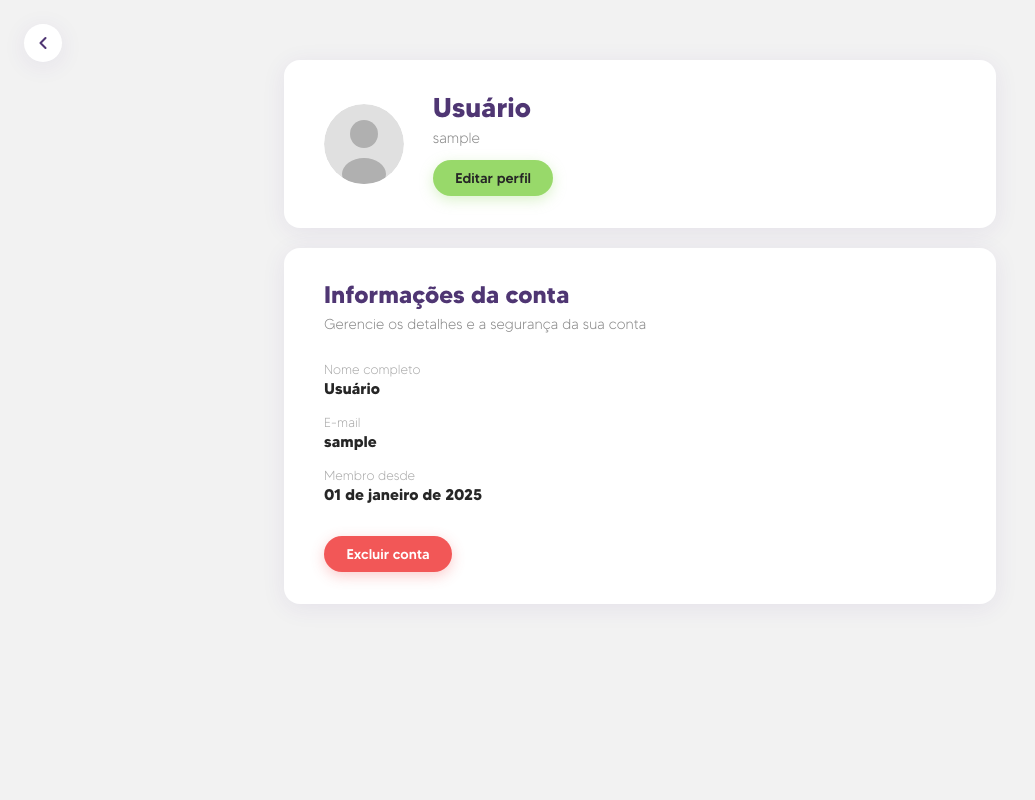
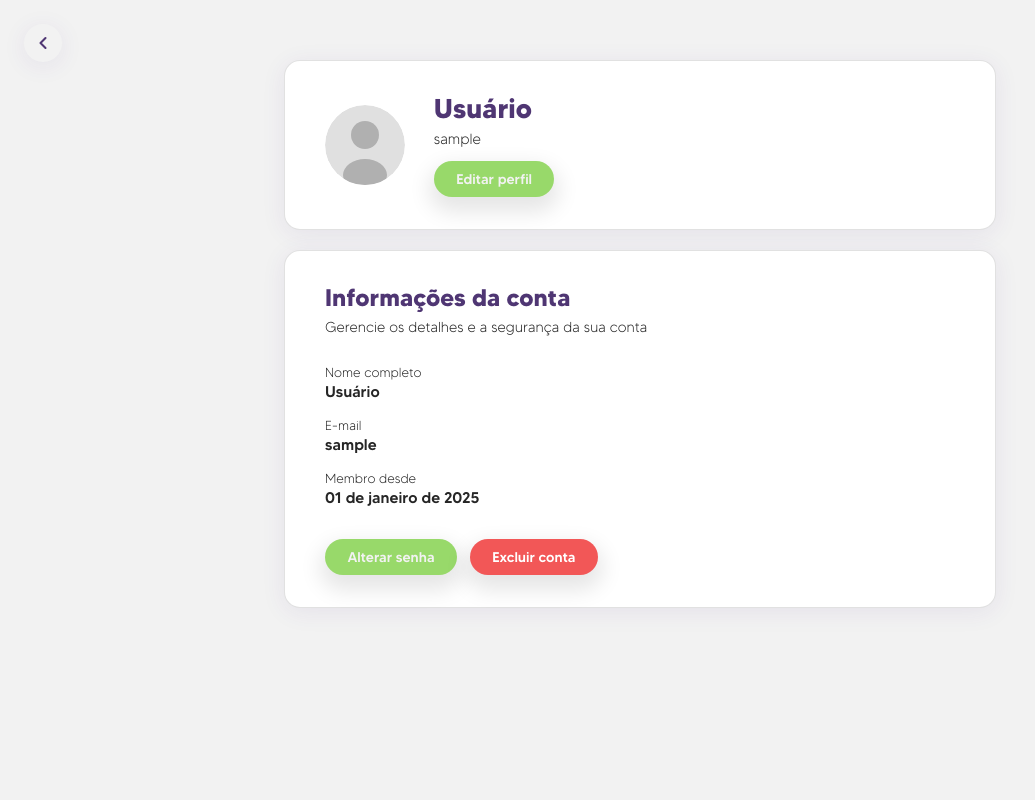
Before and after one commit to gabrieelapl/projeto-aura, a Flask app: page /perfil in a window 1280 px wide. Shown: the whole page, without its empty margins (0-1035 px from the left). Run offline with Flask 3, Linux system fonts and the light colour scheme; the visitor is signed in with stand-in values (Sample User, id 1).

Commit message:
Atualização da tela de perfil do usuário

```diff
--- a/app.py
+++ b/app.py
@@ -71,5 +71,16 @@ def perfil():
     if 'usuario' not in session:
         return redirect(url_for('login'))
     return render_template('perfil.html')
+
+#rota para editar o perfil do usuário
+@app.route('/editarPerfil')
+def editarPerfil():
+    return render_template('editarPerfil.html')
+
+#rota para alterar a senha da conta
+@app.route('/alterarSenha')
+def alterarSenha():
+    return render_template('alterarSenha.html')
+
 if __name__ == '__main__':
     app.run(debug=True)
--- a/static/css/index.css
+++ b/static/css/index.css
@@ -94,7 +94,7 @@ body::-webkit-scrollbar-thumb {
   display: inline-block;
   padding: 0.7rem 3rem;
   border-radius: 50px;
-  font-family: "Tommy-Medium", sans-serif;
+  font-family: "Tommy-Medium";
   font-size: 0.95rem;
   cursor: pointer;
   border: none;
--- a/static/css/perfil.css
+++ b/static/css/perfil.css
@@ -1,5 +1,3 @@
-
-
 @font-face { font-family: "Adam-Bold";     src: url(../font/Adam-Bold.ttf); }
 @font-face { font-family: "Adam-Light";    src: url(../font/Adam-Light.ttf); }
 @font-face { font-family: "Tommy-Light";   src: url("../font/MADE TOMMY Light_PERSONAL USE.otf"); }
@@ -24,9 +22,21 @@
 
 body {
   background-color: var(--branco);
-  font-family: "Tommy-Regular", sans-serif;
+  font-family: "Tommy-Regular";
   color: var(--preto);
   min-height: 100vh;
+}
+
+body::-webkit-scrollbar {
+  width: 10px;
+}
+body::-webkit-scrollbar-track {
+  background: var(--branco);
+}
+body::-webkit-scrollbar-thumb {
+  background-color: #d0c8e0;
+  border-radius: 20px;
+  border: 2px solid #dcdcdc;
 }
 
 .back-arrow {
@@ -35,7 +45,6 @@ body {
   left: 24px;
   width: 38px;
   height: 38px;
-  background: #fff;
   border-radius: 50%;
   display: flex;
   align-items: center;
@@ -46,7 +55,6 @@ body {
   transition: background var(--transition), transform var(--transition);
 }
 .back-arrow:hover {
-  background: var(--branco);
   transform: translateX(-2px);
 }
 
@@ -64,6 +72,7 @@ body {
   border-radius: var(--radius);
   padding: 2rem 2.5rem;
   box-shadow: var(--sombra);
+    border: solid 1px #26262623;
 }
 
 .perfil-card--header {
@@ -88,30 +97,30 @@ body {
 }
 
 .perfil-nome {
-  font-family: "Tommy-Bold", sans-serif;
+  font-family: "Tommy-Bold";
   font-size: clamp(1.3rem, 3vw, 1.7rem);
   color: var(--roxo_escuro);
   line-height: 1.2;
 }
 
 .perfil-email {
-  font-family: "Tommy-Light", sans-serif;
+  font-family: "Tommy-Light";
   font-size: 0.92rem;
-  color: #888;
+  color: var(--preto);
   margin-bottom: 0.5rem;
 }
 
 .perfil-info__titulo {
-  font-family: "Tommy-Bold", sans-serif;
+  font-family: "Tommy-Bold";
   font-size: clamp(1.2rem, 2.5vw, 1.5rem);
   color: var(--roxo_escuro);
   margin-bottom: 0.3rem;
 }
 
 .perfil-info__sub {
-  font-family: "Tommy-Light", sans-serif;
+  font-family: "Tommy-Light";
   font-size: 0.9rem;
-  color: #888;
+  color: var(--preto);
   margin-bottom: 1.8rem;
 }
 
@@ -129,13 +138,13 @@ body {
 }
 
 .perfil-campo__label {
-  font-family: "Tommy-Light", sans-serif;
+  font-family: "Tommy-Light";
   font-size: 0.82rem;
-  color: #aaa;
+  color: var(--preto);
 }
 
 .perfil-campo__valor {
-  font-family: "Tommy-Bold", sans-serif;
+  font-family: "Tommy-Medium";
   font-size: 0.97rem;
   color: var(--preto);
 }
@@ -152,7 +161,7 @@ body {
   justify-content: center;
   padding: 0.55rem 1.4rem;
   border-radius: 50px;
-  font-family: "Tommy-Medium", sans-serif;
+  font-family: "Tommy-Medium";;
   font-size: 0.88rem;
   cursor: pointer;
   border: none;
@@ -163,22 +172,22 @@ body {
 
 .btn-perfil--verde {
   background-color: var(--verde);
-  color: var(--preto);
-  box-shadow: 0 4px 14px rgba(152, 217, 106, 0.35);
+  color: var(--branco);
+  box-shadow: 0px 10px 21px 5px #0000001a;
 }
 .btn-perfil--verde:hover {
   background-color: #8ecf5e;
-  box-shadow: 0 6px 18px rgba(152, 217, 106, 0.5);
+  box-shadow: 0px 10px 21px 5px #0000001a;
 }
 
 .btn-perfil--vermelho {
   background-color: var(--vermelho);
   color: #fff;
-  box-shadow: 0 4px 14px rgba(242, 87, 87, 0.3);
+  box-shadow: 0px 10px 21px 5px #0000001a;
 }
 .btn-perfil--vermelho:hover {
-  background-color: #e04040;
-  box-shadow: 0 6px 18px rgba(242, 87, 87, 0.45);
+  background-color: #EF4444;
+  box-shadow: 0px 10px 21px 5px #0000001a;
 }
 
 .btn-perfil--cinza {
--- a/templates/perfil.html
+++ b/templates/perfil.html
@@ -3,7 +3,7 @@
 <head>
   <meta charset="UTF-8"/>
   <meta name="viewport" content="width=device-width, initial-scale=1.0"/>
-  <title>AURA – Perfil</title>
+  <title>AURA</title>
   <link rel="stylesheet" href="{{ url_for('static', filename='css/perfil.css') }}"/>
 </head>
 <body>
@@ -27,7 +27,7 @@
       <div class="perfil-header__info">
         <h1 class="perfil-nome">{{ session.get('nome', 'Usuário') }}</h1>
         <p class="perfil-email">{{ session.get('usuario', 'email@exemplo.com') }}</p>
-        <button class="btn-perfil btn-perfil--verde" id="btn-editar">Editar perfil</button>
+        <a href="{{ url_for('editarPerfil') }}" class="btn-perfil btn-perfil--verde">Editar perfil</a>
       </div>
     </section>
 
@@ -51,6 +51,7 @@
       </div>
 
       <div class="perfil-info__acoes">
+        <a href="{{ url_for('alterarSenha') }}" class="btn-perfil btn-perfil--verde">Alterar senha</a>
         <button class="btn-perfil btn-perfil--vermelho" id="btn-excluir">Excluir conta</button>
       </div>
     </section>
@@ -69,10 +70,6 @@
   </div>
 
   <script>
-    // Editar perfil
-    document.getElementById('btn-editar').addEventListener('click', () => {
-      alert('Funcionalidade em desenvolvimento!');
-    });
 
     // Modal excluir conta
     const modalExcluir = document.getElementById('modal-excluir');
```
Also changed, not shown: static/css/editarperfil.css (added, +40 -0 lines), templates/editarPerfil.html (added, +15 -0 lines), templates/alterarSenha.html (added).
